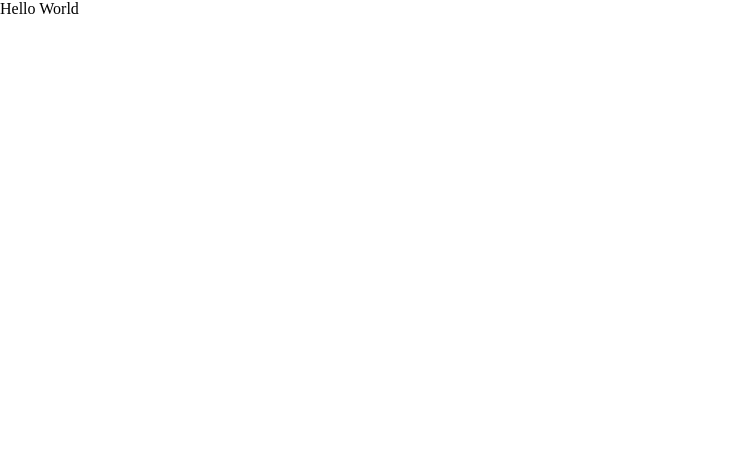
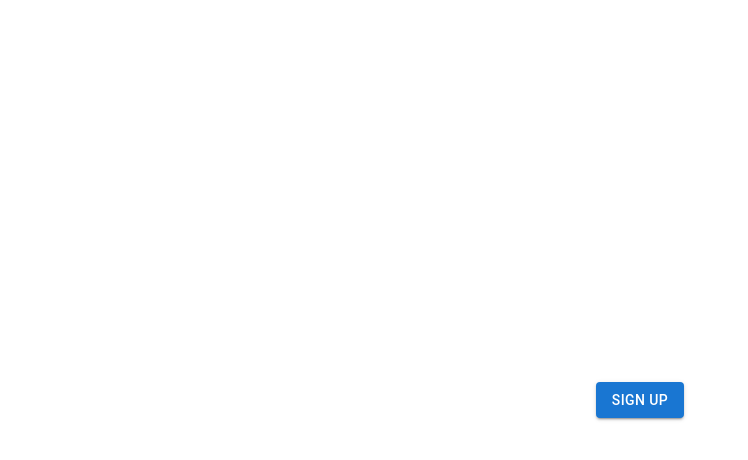
Before and after one commit to DevFrank1/fa_app, a React (Vite) app: page / in a window 1280 px wide. Shown: the top 460 px of the page, without its empty margins (0-748 px from the left). Built offline with nearby package versions, Linux system fonts and the light colour scheme.

Commit message:
firebase initialization

```diff
--- a/package.json
+++ b/package.json
@@ -11,6 +11,7 @@
   "dependencies": {
     "@emotion/react": "^11.10.5",
     "@emotion/styled": "^11.10.5",
+    "@firebase/auth": "^0.21.0",
     "@mui/material": "^5.11.1",
     "firebase": "^9.15.0",
     "react": "^18.2.0",
--- a/src/App.css
+++ b/src/App.css
@@ -10,3 +10,11 @@
   -ms-user-select: none;
 
 }
+
+.app {
+  width: 100vw;
+  height: 100vh;
+  display: flex;
+  justify-content: center;
+  align-items: center;
+}
--- a/src/App.jsx
+++ b/src/App.jsx
@@ -1,11 +1,20 @@
 import React from 'react'
 import './App.css'
+
+import {
+  BrowserRouter as Router,
+  Routes,
+  Route,
+  Link,
+  BrowserRouter
+} from "react-router-dom";
+import Signup from './components/signup/Signup';
 
 function App() {
 
   return (
     <div className="app">
-      Hello World
+      <Signup />
     </div>
   )
 }
--- /dev/null
+++ b/src/components/signup/Signup.jsx
@@ -0,0 +1,21 @@
+import React from 'react';
+import './signup.css';
+
+import Box from '@mui/material/Box';
+import Button from '@mui/material/Button';
+
+import { signInWithGoogle } from '../../firebaseConfig';
+import { Typography } from '@mui/material';
+
+const Signup = () => {
+  return (
+    <Box>
+        <Button variant='contained' onClick={signInWithGoogle}>Sign up</Button>
+        <Typography>{localStorage.getItem('name')}</Typography>
+        <Typography>{localStorage.getItem('email')}</Typography>
+        <Typography>{localStorage.getItem('profilePic')}</Typography>
+    </Box>
+  )
+}
+
+export default Signup
--- /dev/null
+++ b/src/firebaseConfig.js
@@ -0,0 +1,40 @@
+// Import the functions you need from the SDKs you need
+import { initializeApp } from "firebase/app";
+import { getAnalytics } from "firebase/analytics";
+// TODO: Add SDKs for Firebase products that you want to use
+// https://firebase.google.com/docs/web/setup#available-libraries
+
+import {getAuth, GoogleAuthProvider, signInWithPopup} from 'firebase/auth';
+
+// Your web app's Firebase configuration
+// For Firebase JS SDK v7.20.0 and later, measurementId is optional
+const firebaseConfig = {
+  apiKey: "AIzaSyCq1N9Z_HUj7F5hrdiDZ_-MoBYB1eODMtw",
+  authDomain: "fa-app-a5137.firebaseapp.com",
+  projectId: "fa-app-a5137",
+  storageBucket: "fa-app-a5137.appspot.com",
+  messagingSenderId: "375599250293",
+  appId: "1:375599250293:web:f6dd164c3576df1263713c",
+  measurementId: "G-C8RGX253KX"
+};
+
+// Initialize Firebase
+const app = initializeApp(firebaseConfig);
+const analytics = getAnalytics(app);
+export const auth = getAuth(app);
+
+const provider = new GoogleAuthProvider();
+
+export const signInWithGoogle = () => {
+    signInWithPopup(auth, provider).then((result) => {
+        const name = result.user.displayName;
+        const email = result.user.email;
+        const profilePic = result.user.photoURL;
+
+        localStorage.setItem('name', name);
+        localStorage.setItem('email', email);
+        localStorage.setItem('profilePic', profilePic);
+    }).catch((error) => {
+        console.log(error);
+    });
+};
```
Also changed, not shown: src/components/signup/signup.css (added), 1 other file (tests, documents, lock files or other folders).
